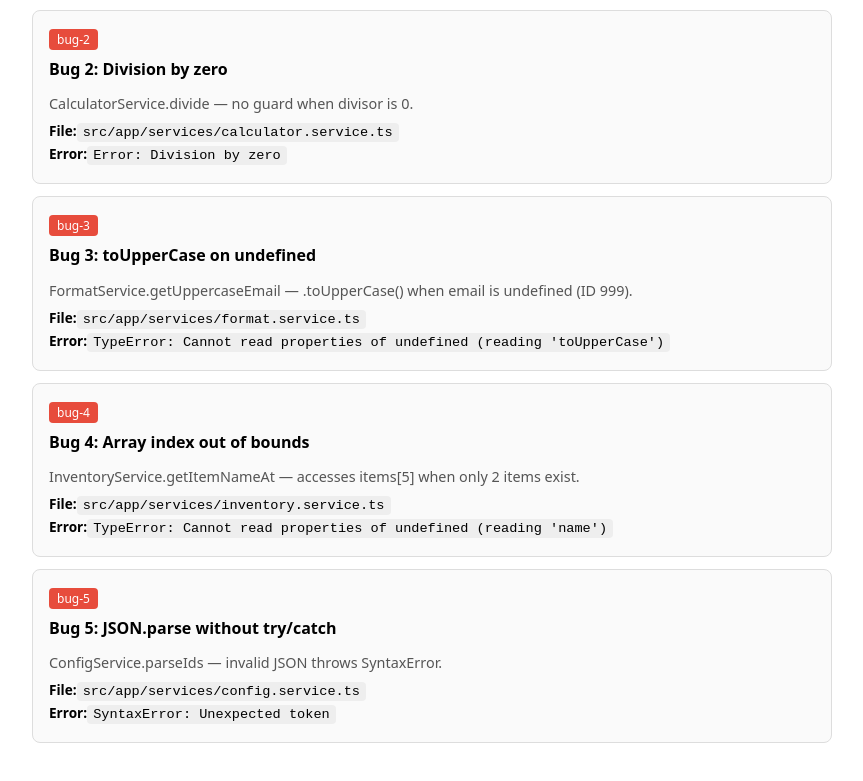
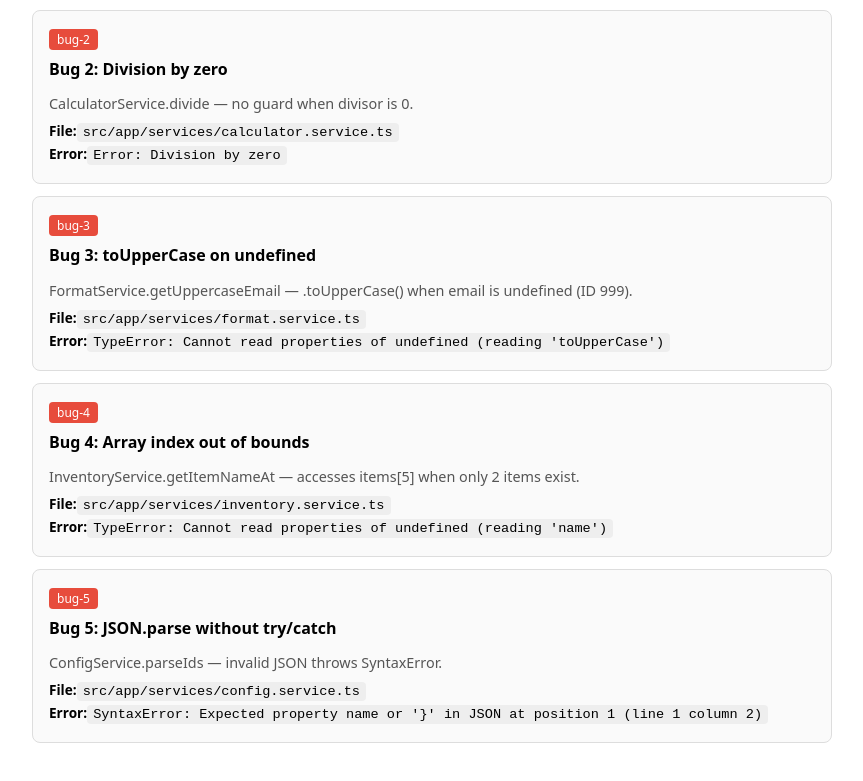
Before and after one commit to jitendershiprocket/demo-app, an Angular app: page / in a window 1280 px wide. Shown: the part 766-1547 px from the top of the page, without its empty margins (208-1071 px from the left). Built offline with nearby package versions, Linux system fonts and the light colour scheme.

Commit message:
fix: SyntaxError: Expected property name or '}' in JSON at positi…
[Project Phoenix auto-fix]

```diff
--- a/src/app/data/bugs.data.ts
+++ b/src/app/data/bugs.data.ts
@@ -46,7 +46,7 @@ export const KNOWN_BUGS: BugInfo[] = [
     id: 'bug-5',
     title: 'Bug 5: JSON.parse without try/catch',
     description: 'ConfigService.parseIds — invalid JSON throws SyntaxError.',
-    errorMessage: 'SyntaxError: Unexpected token',
+    errorMessage: "SyntaxError: Expected property name or '}' in JSON at position 1 (line 1 column 2)",
     file: 'src/app/services/config.service.ts',
     line: 14,
     fixSuggestion: 'try { JSON.parse(...) } catch { return [] }',
```
